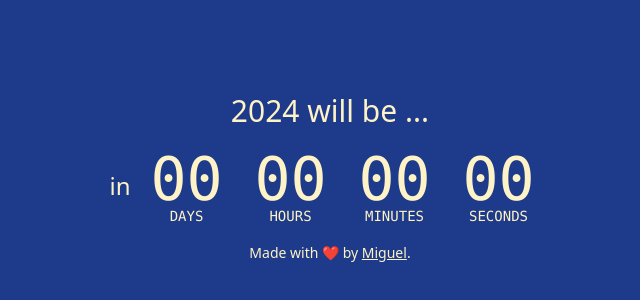
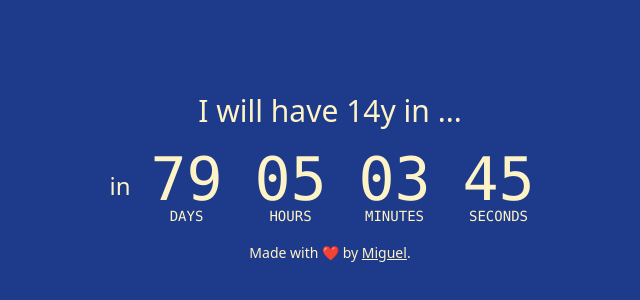
Before and after one commit to Mfp2010/Contdown, a plain HTML site: page index.html in a window 1280 px wide. Shown: the part 222-522 px from the top of the page, without its empty margins (310-950 px from the left). Drawn offline with nearby package versions, Linux system fonts and the light colour scheme.

Commit message:
Update index.html

```diff
--- a/index.html
+++ b/index.html
@@ -13,7 +13,7 @@
   <div class="min-w-screen min-h-screen bg-blue-900 flex items-center justify-center px-5 py-5" x-data="date()"
     x-init="start()">
     <div class="text-yellow-100">
-      <h1 class="text-3xl text-center mb-3 font-extralight">2024 will be ...</h1>
+      <h1 class="text-3xl text-center mb-3 font-extralight">I will have 14y in ...</h1>
       <div class="text-6xl text-center flex w-full items-center justify-center">
         <div class="text-2xl mr-1 font-extralight">in</div>
         <div class="w-24 mx-1 p-2 bg-blue-900 text-yellow-100 rounded-lg">
@@ -47,7 +47,7 @@
         days: '00',
         distance: 0,
         countdown: null,
-        dateTime: new Date('January 1, 2024 00:00:00').getTime(),
+        dateTime: new Date('April 10, 2024 00:00:00').getTime(),
         now: new Date().getTime(),
         start: function () {
           this.countdown = setInterval(() => {
```
